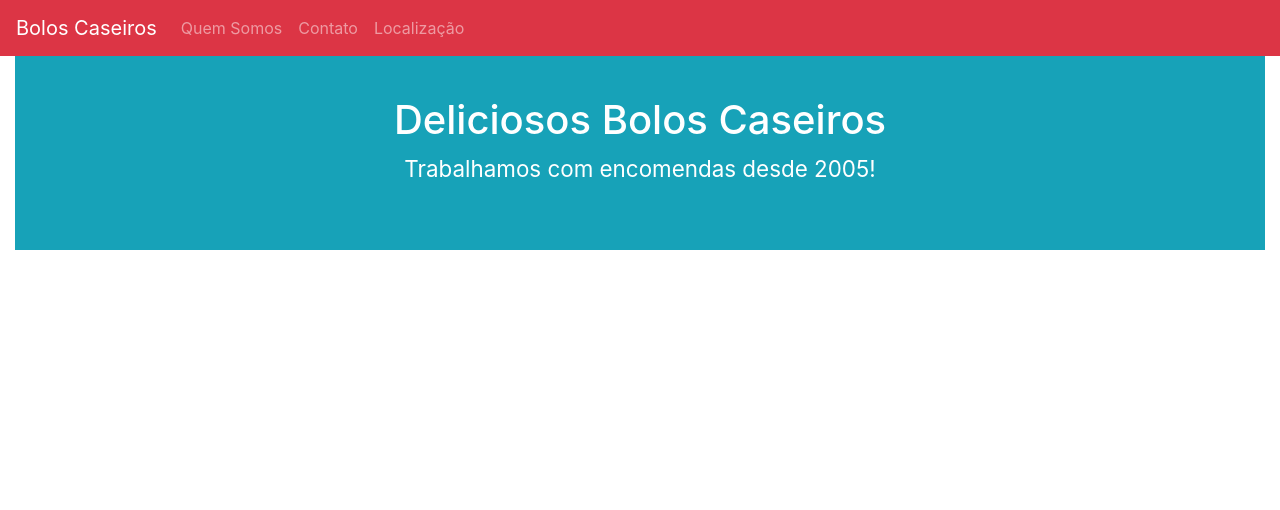
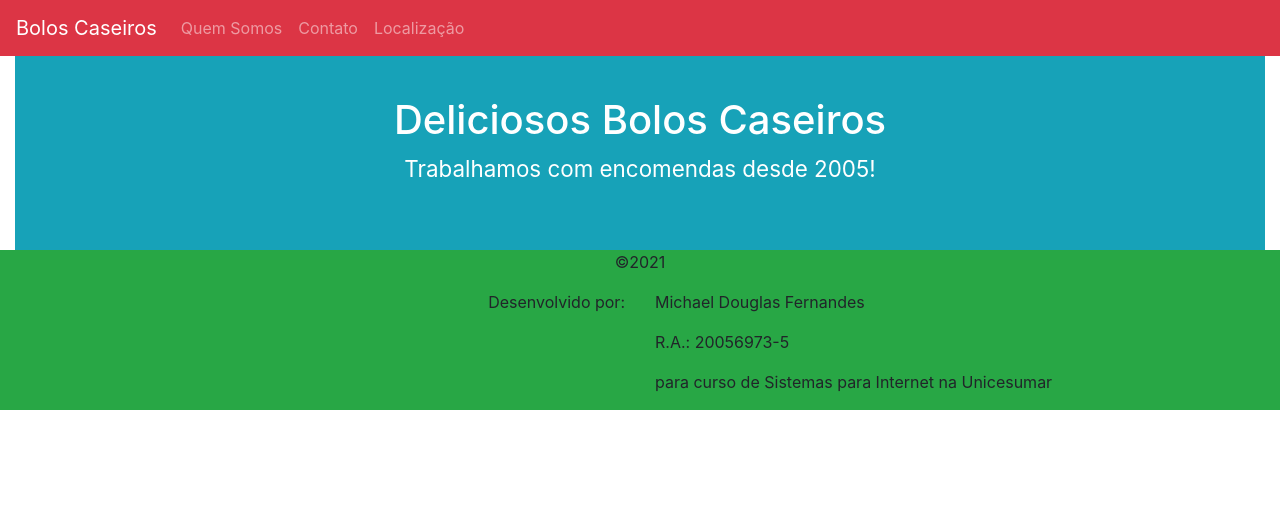
Before and after one commit to MIchaelDFernandes/20056973-5_MichaelDouglasFernandes, a PHP site: page / in a window 1280 px wide. Shown: the top 510 px of the page. Run offline with PHP 8.4, Linux system fonts and the light colour scheme.

Commit message:
adicionar footer

```diff
--- a/index.php
+++ b/index.php
@@ -37,6 +37,23 @@
             </div>
         </header>
         <main class="container-fluid"></main>
+        <footer class="bg-success container-fluid">
+            <div class="row text-center">
+                <div class="col">
+                    <p>&copy;2021</p>
+                </div>
+            </div>
+            <div class="row">
+                <div class="col-md-6 col-sm-12 text-right">
+                    <p> Desenvolvido por:
+                </div>
+                <div class="col-md-6 col-sm-12">
+                    <p> Michael Douglas Fernandes</p>
+                    <p>R.A.:&nbsp;20056973-5</p>
+                    <p>para curso de Sistemas para Internet na Unicesumar</p>
+                </div>
+            </div>
+        </footer>
         <script src="https://cdnjs.cloudflare.com/ajax/libs/jquery/3.4.1/jquery.min.js"></script>
         <script src="https://cdnjs.cloudflare.com/ajax/libs/popper.js/1.16.0/umd/popper.min.js"></script>
         <script src="https://maxcdn.bootstrapcdn.com/bootstrap/4.5.0/js/bootstrap.min.js"></script>
```
